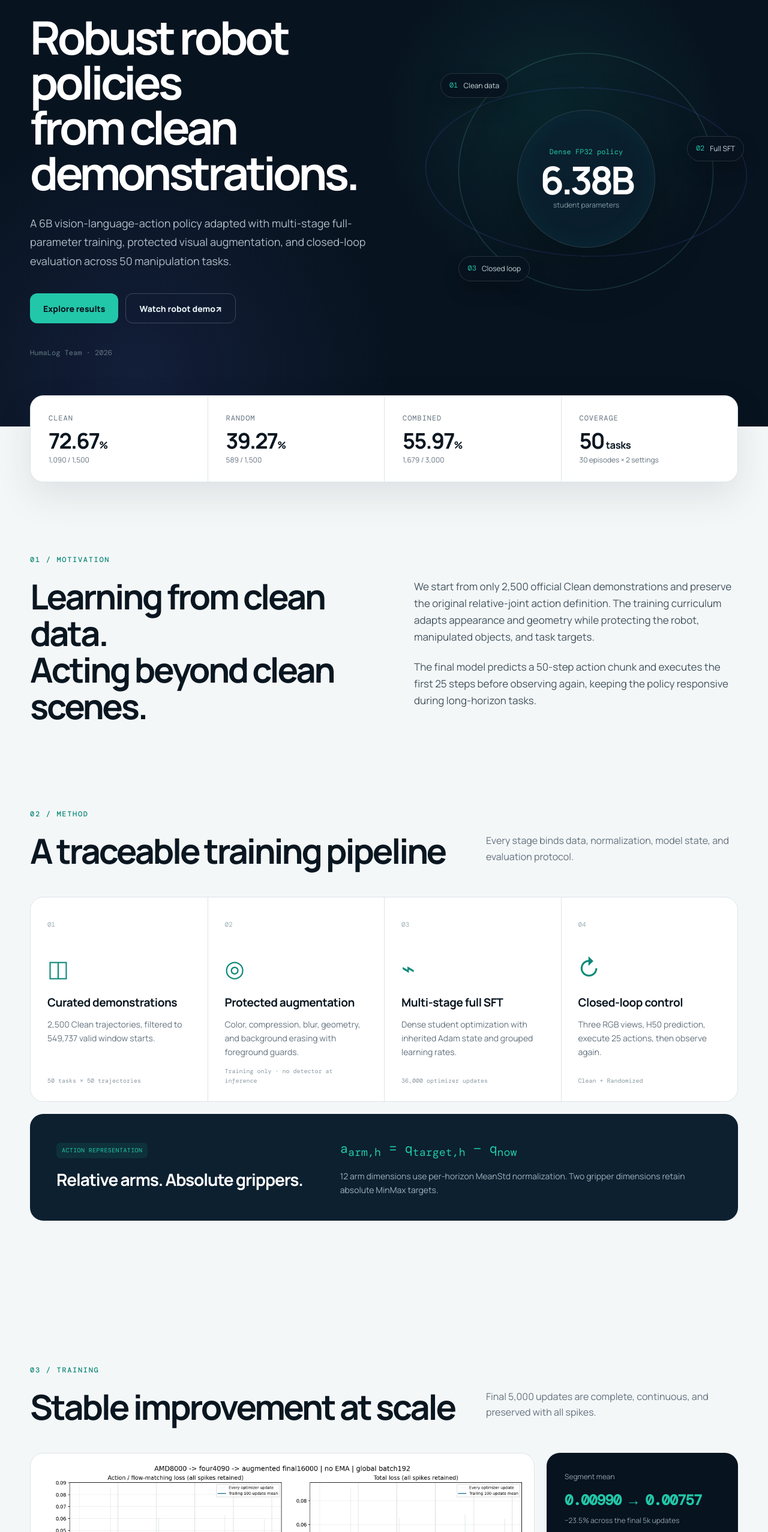
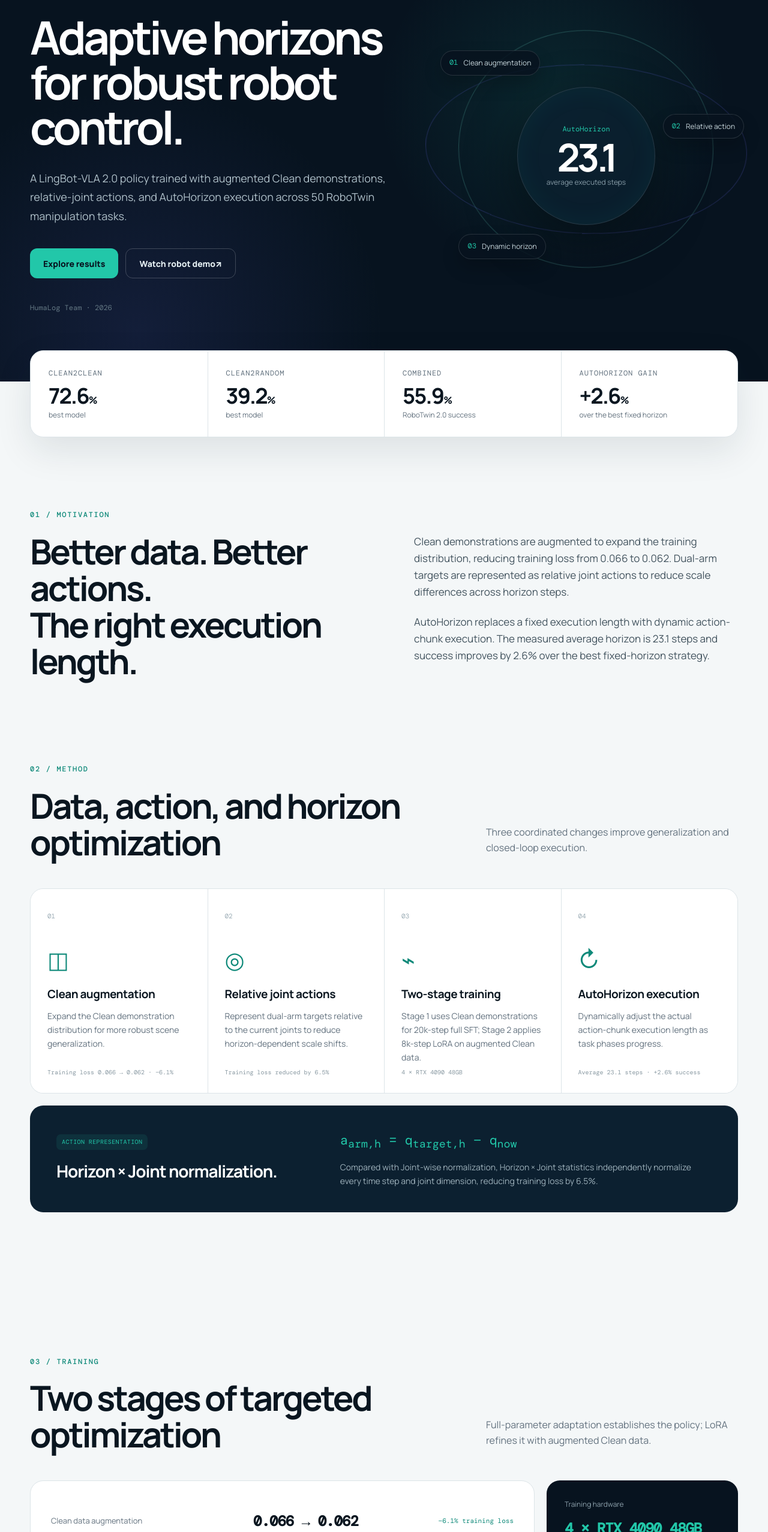
Before and after one commit to 4588025/lingbot-vla-project-page, a plain HTML site: page index.html in a window 1280 px wide. Shown: the part 186-2740 px from the top of the page at 60% size. Drawn offline with nearby package versions, Linux system fonts and the light colour scheme.

Commit message:
Update project page for AutoHorizon method

```diff
--- a/assets/data/results.json
+++ b/assets/data/results.json
@@ -10,17 +10,17 @@
     "clean": {
       "success": 1090,
       "scored": 1500,
-      "rate": 72.67
+      "rate": 72.6
     },
     "random": {
       "success": 589,
       "scored": 1500,
-      "rate": 39.27
+      "rate": 39.2
     },
     "overall": {
       "success": 1679,
       "scored": 3000,
-      "rate": 55.97
+      "rate": 55.9
     }
   },
   "tasks": [
--- a/assets/style.css
+++ b/assets/style.css
@@ -184,6 +184,14 @@ h2 { margin: 0; font-size: clamp(36px, 4.5vw, 62px); line-height: 1.06; letter-s
 .chart-card { margin: 0; padding: 18px; background: var(--white); border: 1px solid var(--line); border-radius: var(--radius); }
 .chart-card img { width: 100%; border-radius: 12px; }
 .chart-card figcaption { padding: 14px 4px 2px; color: var(--muted); font-size: 12px; }
+.training-impact { display: grid; align-content: stretch; padding: 0; overflow: hidden; }
+.impact-row { display: grid; grid-template-columns: 1.1fr 1fr auto; align-items: center; gap: 22px; min-height: 132px; padding: 28px 34px; }
+.impact-row + .impact-row { border-top: 1px solid var(--line); }
+.impact-row span { color: var(--muted); font-size: 13px; }
+.impact-row strong { font-family: "DM Mono", monospace; font-size: 24px; letter-spacing: -.04em; }
+.impact-row small { color: var(--teal-deep); font-family: "DM Mono", monospace; font-size: 11px; }
+.impact-row-accent { color: white; background: var(--teal-deep); }
+.impact-row-accent span, .impact-row-accent small { color: rgba(255,255,255,.72); }
 .training-notes { display: flex; flex-direction: column; padding: 30px; background: var(--navy); border-radius: var(--radius); color: white; }
 .training-stat span, .training-stat small { display: block; color: #8ea2ad; font-size: 12px; }
 .training-stat strong { display: block; margin: 10px 0 4px; color: var(--teal); font-family: "DM Mono", monospace; font-size: 24px; letter-spacing: -.04em; }
@@ -289,6 +297,7 @@ footer p { margin: 4px 0 0; }
   .pipeline-card + .pipeline-card { border-left: 0; border-top: 1px solid var(--line); }
   .action-spec { padding: 30px 26px; }
   .action-formula code { font-size: 17px; }
+  .impact-row { grid-template-columns: 1fr; gap: 5px; min-height: 150px; }
   .task-toolbar { align-items: start; flex-direction: column; }
   .task-list { grid-template-columns: 1fr; }
   .resource-grid { grid-template-columns: 1fr; }
--- a/index.html
+++ b/index.html
@@ -3,7 +3,7 @@
   <head>
     <meta charset="utf-8" />
     <meta name="viewport" content="width=device-width, initial-scale=1" />
-    <meta name="description" content="HumaLog-VLA: robust full-parameter adaptation of LingBot-VLA 2.0 for RoboTwin." />
+    <meta name="description" content="HumaLog-VLA: relative-joint control and AutoHorizon execution for LingBot-VLA 2.0 on RoboTwin." />
     <meta name="theme-color" content="#07131f" />
     <title>HumaLog-VLA · LingBot-VLA × RoboTwin</title>
     <link rel="preconnect" href="https://fonts.googleapis.com" />
@@ -29,10 +29,10 @@
       <section class="hero section-shell">
         <div class="hero-copy reveal">
           <p class="eyebrow">LingBot-VLA 2.0 × RoboTwin 2.0</p>
-          <h1>Robust robot policies<br />from clean demonstrations.</h1>
+          <h1>Adaptive horizons<br />for robust robot control.</h1>
           <p class="hero-lede">
-            A 6B vision-language-action policy adapted with multi-stage full-parameter training,
-            protected visual augmentation, and closed-loop evaluation across 50 manipulation tasks.
+            A LingBot-VLA 2.0 policy trained with augmented Clean demonstrations, relative-joint
+            actions, and AutoHorizon execution across 50 RoboTwin manipulation tasks.
           </p>
           <div class="hero-actions">
             <a class="button button-primary" href="#results">Explore results</a>
@@ -45,52 +45,53 @@
           <div class="orbit orbit-a"></div>
           <div class="orbit orbit-b"></div>
           <div class="hero-core">
-            <span class="core-kicker">Dense FP32 policy</span>
-            <strong>6.38B</strong>
-            <span>student parameters</span>
+            <span class="core-kicker">AutoHorizon</span>
+            <strong>23.1</strong>
+            <span>average executed steps</span>
           </div>
-          <div class="visual-tag tag-data"><span>01</span> Clean data</div>
-          <div class="visual-tag tag-train"><span>02</span> Full SFT</div>
-          <div class="visual-tag tag-eval"><span>03</span> Closed loop</div>
+          <div class="visual-tag tag-data"><span>01</span> Clean augmentation</div>
+          <div class="visual-tag tag-train"><span>02</span> Relative action</div>
+          <div class="visual-tag tag-eval"><span>03</span> Dynamic horizon</div>
         </div>
       </section>
 
       <section class="metrics-band" aria-label="Evaluation summary">
         <div class="metric reveal">
-          <span class="metric-label">Clean</span>
-          <strong>72.67<span>%</span></strong>
-          <small>1,090 / 1,500</small>
+          <span class="metric-label">Clean2Clean</span>
+          <strong>72.6<span>%</span></strong>
+          <small>best model</small>
         </div>
         <div class="metric reveal">
-          <span class="metric-label">Random</span>
-          <strong>39.27<span>%</span></strong>
-          <small>589 / 1,500</small>
+          <span class="metric-label">Clean2Random</span>
+          <strong>39.2<span>%</span></strong>
+          <small>best model</small>
         </div>
         <div class="metric reveal">
           <span class="metric-label">Combined</span>
-          <strong>55.97<span>%</span></strong>
-          <small>1,679 / 3,000</small>
+          <strong>55.9<span>%</span></strong>
+          <small>RoboTwin 2.0 success</small>
         </div>
         <div class="metric reveal">
-          <span class="metric-label">Coverage</span>
-          <strong>50<span> tasks</span></strong>
-          <small>30 episodes × 2 settings</small>
+          <span class="metric-label">AutoHorizon gain</span>
+          <strong>+2.6<span>%</span></strong>
+          <small>over the best fixed horizon</small>
         </div>
       </section>
 
       <section class="intro section-shell">
         <p class="section-index">01 / Motivation</p>
         <div class="intro-grid">
-          <h2 class="reveal">Learning from clean data.<br />Acting beyond clean scenes.</h2>
+          <h2 class="reveal">Better data. Better actions.<br />The right execution length.</h2>
           <div class="intro-copy reveal">
             <p>
-              We start from only 2,500 official Clean demonstrations and preserve the original
-              relative-joint action definition. The training curriculum adapts appearance and
-              geometry while protecting the robot, manipulated objects, and task targets.
+              Clean demonstrations are augmented to expand the training distribution, reducing
+              training loss from 0.066 to 0.062. Dual-arm targets are represented as relative
+              joint actions to reduce scale differences across horizon steps.
             </p>
             <p>
-              The final model predicts a 50-step action chunk and executes the first 25 steps
-              before observing again, keeping the policy responsive during long-horizon tasks.
+              AutoHorizon replaces a fixed execution length with dynamic action-chunk execution.
+              The measured average horizon is 23.1 steps and success improves by 2.6% over the
+              best fixed-horizon strategy.
             </p>
           </div>
         </div>
@@ -100,50 +101,50 @@
         <div class="section-heading">
           <div>
             <p class="section-index">02 / Method</p>
-            <h2>A traceable training pipeline</h2>
+            <h2>Data, action, and horizon optimization</h2>
           </div>
-          <p>Every stage binds data, normalization, model state, and evaluation protocol.</p>
+          <p>Three coordinated changes improve generalization and closed-loop execution.</p>
         </div>
 
         <div class="pipeline" role="list" aria-label="Training and evaluation pipeline">
           <article class="pipeline-card reveal" role="listitem">
             <span class="pipeline-num">01</span>
             <div class="pipeline-icon" aria-hidden="true">◫</div>
-            <h3>Curated demonstrations</h3>
-            <p>2,500 Clean trajectories, filtered to 549,737 valid window starts.</p>
-            <small>50 tasks × 50 trajectories</small>
+            <h3>Clean augmentation</h3>
+            <p>Expand the Clean demonstration distribution for more robust scene generalization.</p>
+            <small>Training loss 0.066 → 0.062 · −6.1%</small>
           </article>
           <article class="pipeline-card reveal" role="listitem">
             <span class="pipeline-num">02</span>
             <div class="pipeline-icon" aria-hidden="true">◎</div>
-            <h3>Protected augmentation</h3>
-            <p>Color, compression, blur, geometry, and background erasing with foreground guards.</p>
-            <small>Training only · no detector at inference</small>
+            <h3>Relative joint actions</h3>
+            <p>Represent dual-arm targets relative to the current joints to reduce horizon-dependent scale shifts.</p>
+            <small>Training loss reduced by 6.5%</small>
           </article>
           <article class="pipeline-card reveal" role="listitem">
             <span class="pipeline-num">03</span>
             <div class="pipeline-icon" aria-hidden="true">⌁</div>
-            <h3>Multi-stage full SFT</h3>
-            <p>Dense student optimization with inherited Adam state and grouped learning rates.</p>
-            <small>36,000 optimizer updates</small>
+            <h3>Two-stage training</h3>
+            <p>Stage 1 uses Clean demonstrations for 20k-step full SFT; Stage 2 applies 8k-step LoRA on augmented Clean data.</p>
+            <small>4 × RTX 4090 48GB</small>
           </article>
           <article class="pipeline-card reveal" role="listitem">
             <span class="pipeline-num">04</span>
             <div class="pipeline-icon" aria-hidden="true">↻</div>
-            <h3>Closed-loop control</h3>
-            <p>Three RGB views, H50 prediction, execute 25 actions, then observe again.</p>
-            <small>Clean + Randomized</small>
+            <h3>AutoHorizon execution</h3>
+            <p>Dynamically adjust the actual action-chunk execution length as task phases progress.</p>
+            <small>Average 23.1 steps · +2.6% success</small>
           </article>
         </div>
 
         <div class="action-spec reveal">
           <div>
             <span class="chip">Action representation</span>
-            <h3>Relative arms. Absolute grippers.</h3>
+            <h3>Horizon × Joint normalization.</h3>
           </div>
           <div class="action-formula">
             <code>a<sub>arm,h</sub> = q<sub>target,h</sub> − q<sub>now</sub></code>
-            <p>12 arm dimensions use per-horizon MeanStd normalization. Two gripper dimensions retain absolute MinMax targets.</p>
+            <p>Compared with Joint-wise normalization, Horizon × Joint statistics independently normalize every time step and joint dimension, reducing training loss by 6.5%.</p>
           </div>
         </div>
       </section>
@@ -152,29 +153,40 @@
         <div class="section-heading">
           <div>
             <p class="section-index">03 / Training</p>
-            <h2>Stable improvement at scale</h2>
+            <h2>Two stages of targeted optimization</h2>
           </div>
-          <p>Final 5,000 updates are complete, continuous, and preserved with all spikes.</p>
+          <p>Full-parameter adaptation establishes the policy; LoRA refines it with augmented Clean data.</p>
         </div>
 
         <div class="training-grid">
-          <figure class="chart-card chart-large reveal">
-            <img src="assets/images/loss-final5000.png" alt="Action and total loss over the final 5,000 optimizer updates" loading="lazy" />
-            <figcaption>Final 5,000-step action and total loss</figcaption>
-          </figure>
+          <div class="chart-card training-impact reveal">
+            <div class="impact-row">
+              <span>Clean data augmentation</span>
+              <strong>0.066 → 0.062</strong>
+              <small>−6.1% training loss</small>
+            </div>
+            <div class="impact-row">
+              <span>Relative joint representation</span>
+              <strong>Horizon × Joint</strong>
+              <small>−6.5% training loss</small>
+            </div>
+            <div class="impact-row impact-row-accent">
+              <span>AutoHorizon execution</span>
+              <strong>23.1 steps</strong>
+              <small>+2.6% task success</small>
+            </div>
+          </div>
           <div class="training-notes reveal">
             <div class="training-stat">
-              <span>Segment mean</span>
-              <strong>0.00990 → 0.00757</strong>
-              <small>−23.5% across the final 5k updates</small>
+              <span>Training hardware</span>
+              <strong>4 × RTX 4090 48GB</strong>
+              <small>two-stage optimization strategy</small>
             </div>
             <div class="timeline" aria-label="Training stages">
-              <div><span>20k</span><p>Lab adaptation</p></div>
-              <div><span>+8k</span><p>Full SFT</p></div>
-              <div><span>+2k</span><p>CUDA continuation</p></div>
-              <div><span>+6k</span><p>Augmented SFT</p></div>
+              <div><span>20k</span><p>Stage 1 · Clean full-parameter SFT</p></div>
+              <div><span>+8k</span><p>Stage 2 · augmented Clean LoRA</p></div>
             </div>
-            <p class="fine-print">Loss is a fitting metric. Closed-loop success is reported separately below.</p>
+            <p class="fine-print">The final policy combines relative-joint control with AutoHorizon execution.</p>
           </div>
         </div>
       </section>
@@ -183,9 +195,9 @@
         <div class="section-heading">
           <div>
             <p class="section-index">04 / Evaluation</p>
-            <h2>3,000 closed-loop episodes</h2>
+            <h2>AutoHorizon delivers the best result</h2>
           </div>
-          <p>50 tasks · Clean and Random settings · 30 scored episodes per task-setting pair.</p>
+          <p>RoboTwin 2.0 · Clean2Clean and Clean2Random · combined success 55.9%.</p>
         </div>
 
         <div class="result-overview">
@@ -195,22 +207,22 @@
           </figure>
           <div class="score-bars reveal" aria-label="Aggregate success rates">
             <div class="score-row">
-              <div><span>Clean</span><strong>72.67%</strong></div>
-              <div class="bar-track"><span style="--score:72.67%"></span></div>
-              <small>1,090 successes</small>
+              <div><span>Clean2Clean</span><strong>72.6%</strong></div>
+              <div class="bar-track"><span style="--score:72.6%"></span></div>
+              <small>Clean evaluation setting</small>
             </div>
             <div class="score-row">
-              <div><span>Random</span><strong>39.27%</strong></div>
-              <div class="bar-track"><span style="--score:39.27%"></span></div>
-              <small>589 successes</small>
+              <div><span>Clean2Random</span><strong>39.2%</strong></div>
+              <div class="bar-track"><span style="--score:39.2%"></span></div>
+              <small>Randomized evaluation setting</small>
             </div>
             <div class="score-row score-row-total">
-              <div><span>Combined</span><strong>55.97%</strong></div>
-              <div class="bar-track"><span style="--score:55.97%"></span></div>
-              <small>1,679 / 3,000</small>
+              <div><span>Combined</span><strong>55.9%</strong></div>
+              <div class="bar-track"><span style="--score:55.9%"></span></div>
+              <small>best RoboTwin 2.0 model</small>
             </div>
             <p class="protocol-note">
-              Development evaluation without expert filtering. Clean and Random runs used the same FP32 model but different hardware and RNG segments; values are descriptive rather than a hardware causal comparison.
+              AutoHorizon dynamically adjusts action-chunk execution length as task phases progress. Its average executed horizon is 23.1 steps, improving task success by 2.6% over the best fixed-horizon strategy.
             </p>
           </div>
         </div>
```
Also changed, not shown: 1 other file.
